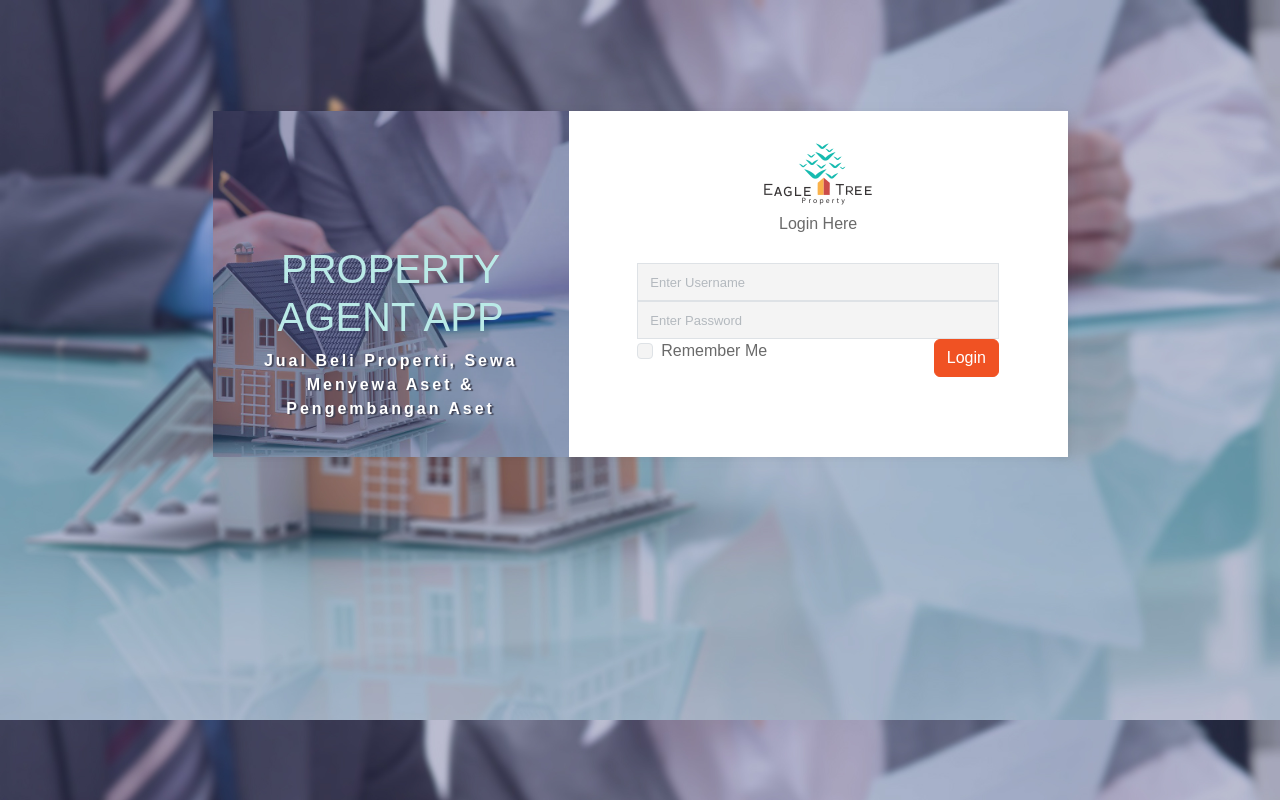
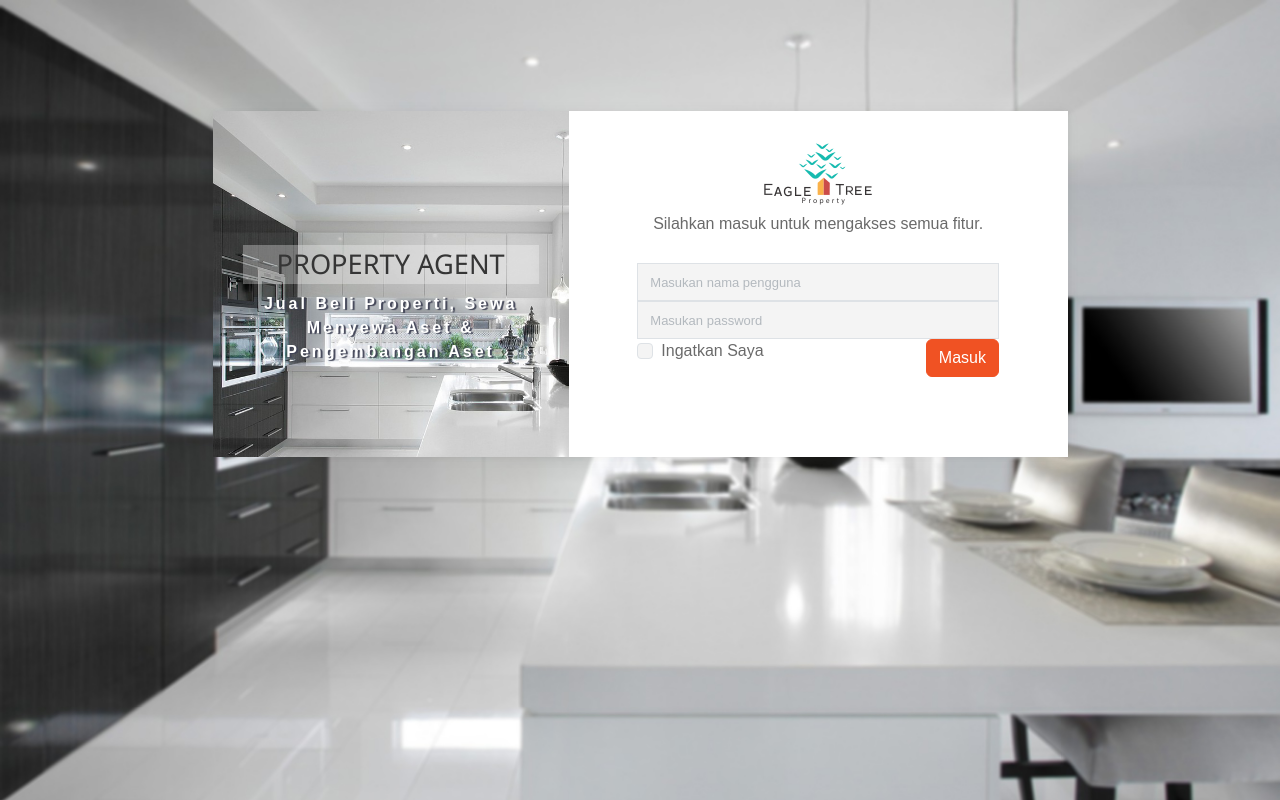
Before and after one commit to My-Organization-Prasetio/property-agent, a PHP site: the page made by application/views/admin/pages/login_v.php in a window 1280 px wide. Run offline with PHP 8.4, Linux system fonts and the light colour scheme; the template is opened without the code that fills it, so the values that code supplies are empty; some libraries are stand-ins or nearby versions.

Commit message:
change bg login

```diff
--- a/application/views/admin/pages/login_v.php
+++ b/application/views/admin/pages/login_v.php
@@ -27,7 +27,7 @@
                             <div class="logo-cover" >
                                 <!-- <img src="<?= base_url() ?>public/images/logo/logo-login.png" alt=""> -->
                                 <br><br><br><br>
-                                <h1 class="font-weight-bold mt-2" style="color: #BAEAE7">PROPERTY AGENT APP</h1>
+                                <h1 class="font-weight-bold mt-2" style="color: #353535; font-size: 1.7rem; background-color: RGBA(255, 255, 255, 0.3); padding: 3px; font-family: 'Segoe UI', Tahoma, Geneva, Verdana, sans-serif;">PROPERTY AGENT</h1>
                             </div>
                             <p class="text-center" style="font-size: 1,4rem; margin-top: 0px; letter-spacing: 3px; font-weight: 600; text-shadow: 2px 1px 1px #404355; color: white;">Jual Beli Properti, Sewa Menyewa Aset & Pengembangan  Aset</p>
                         </div>
@@ -36,23 +36,23 @@
                                 <div class="col-lg-10 col-md-12 mx-auto text-center">
                                 <img src="<?= base_url() ?>public/images/logo/logo-login.png" class="align-center" alt="">
                                     <div class="form-cover">
-                                        <h6>Login Here</h6>
+                                        <h6>Silahkan masuk untuk mengakses semua fitur.</h6>
                                         <form name="login" id="login" action="#">
                                             <div class="form-group">
-                                                <input placeholder="Enter Username" type="text" class="form-control" name="username">
+                                                <input placeholder="Masukan nama pengguna" type="text" class="form-control" name="username">
                                             </div>
                                             <div class="form-group">
-                                                <input Placeholder="Enter Password" type="password" class="form-control" name="password">
+                                                <input Placeholder="Masukan password" type="password" class="form-control" name="password">
                                             </div>
                                             <div class="row form-footer">
                                                 <div class="col-md-6 forget-paswd">
                                                     <div class="form-check">
                                                         <input type="checkbox" class="form-check-input" id="exampleCheck1">
-                                                        <label class="form-check-label" for="exampleCheck1">Remember Me</label>
+                                                        <label class="form-check-label" for="exampleCheck1">Ingatkan Saya</label>
                                                     </div>
                                                 </div>
                                                 <div class="col-md-6 button-div">
-                                                    <button type="submit" class="btn btn-primary">Login</button>
+                                                    <button type="submit" class="btn btn-primary">Masuk</button>
                                                 </div>
                                             </div>
                                         </form>
```
Also changed, not shown: public/images/background - Copy/bg-login - Copy.jpg (renamed from public/images/background/bg-login - Copy.jpg), public/images/background - Copy/bg-login-mobile.jpg (added), public/images/background - Copy/bg-login.jpg (added), public/images/background - Copy/login-secondary - Copy.jpg (added), public/images/background - Copy/login-secondary.jpg (added), public/images/background/bg-login-mobile.jpg, public/images/background/bg-login.jpg, public/images/background/bg-login_old.jpg (added), public/images/background/bg-login_ss.jpg (added), public/images/background/login-secondary.jpg, public/images/background/login-secondary_old.jpg (added).
